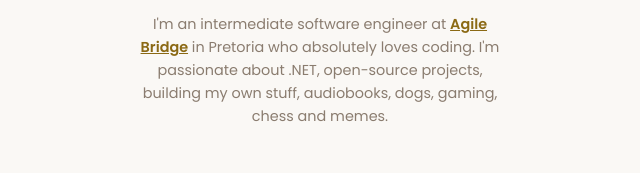
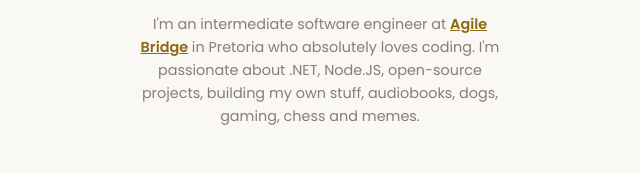
Before and after one commit to TimothyForChange/konscio, an Astro site: page / in a window 1280 px wide. Shown: the part 246-419 px from the top of the page, 320-960 px from the left. Built offline with nearby package versions, Linux system fonts and the light colour scheme; Astro itself is replaced by a stand-in of ours.

Commit message:
Update Profile.astro

```diff
--- a/src/components/Profile.astro
+++ b/src/components/Profile.astro
@@ -26,7 +26,7 @@ import dataList from '../data/user.json';
           target='_blank'
           rel='noopener noreferrer'>Agile Bridge</a
         >
-        in Pretoria who absolutely loves coding. I'm passionate about .NET, open-source
+        in Pretoria who absolutely loves coding. I'm passionate about .NET, Node.JS, open-source
         projects, building my own stuff, audiobooks, dogs, gaming, chess and memes.
       </p>
     </div>
```
